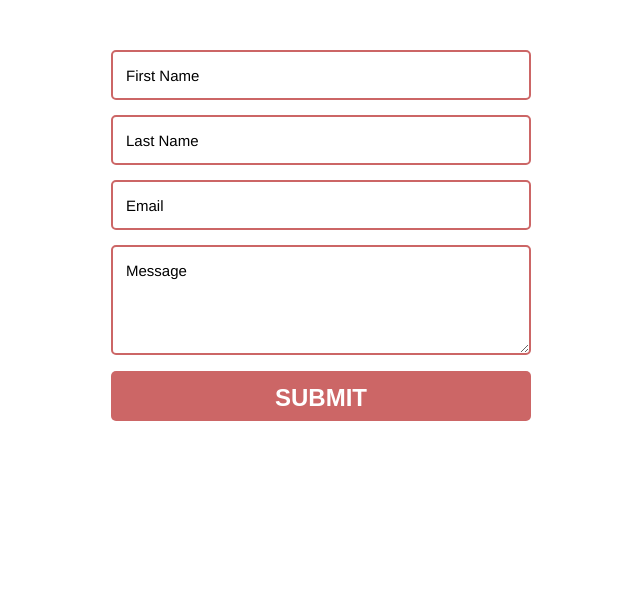
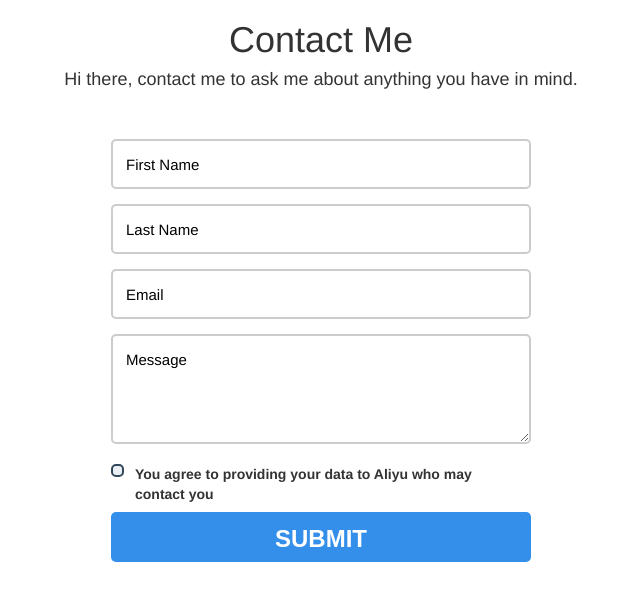
Before and after one commit to AbuTuraab/Hng-Task-1, a React (Create React App) app: page /contact in a window 1280 px wide. Shown: the top 600 px of the page, without its empty margins (319-959 px from the left). Built offline with nearby package versions, Linux system fonts and the light colour scheme.

Commit message:
updated contact page

```diff
--- a/src/Pages/Contact.js
+++ b/src/Pages/Contact.js
@@ -2,13 +2,27 @@ function Contact() {
     return(
 
 <div>
+
+<div className="tex">
+<h1>Contact Me</h1>
+<h4>Hi there, contact me to ask me about anything you have in mind.</h4>
+</div>
 
 <form>
   <input  type="text" class="feedback-input" placeholder="First Name" id="first_name" />
    <input  type="text" class="feedback-input" placeholder="Last Name" id="last_name" />
   <input  type="text" class="feedback-input" placeholder="Email" id="email" />
   <textarea  class="feedback-input" placeholder="Message" id="message"></textarea>
-  <input id="btn__submit" type="submit" value="SUBMIT"/>
+
+
+  <div>
+    <label class="container">You agree to providing your data to Aliyu who may contact you
+    <input type="checkbox" id="checkbox" />
+      <span class="checkmark"></span>
+    </label>
+  </div>
+
+   <input id="btn__submit" type="submit" value="SUBMIT"/>
 </form>
 </div>
 )
--- a/src/components/Links.js
+++ b/src/components/Links.js
@@ -83,7 +83,7 @@ function Links() {
 
          <Link to={"/contact"} >
           <div className="btn btn-danger btn-outline btn-lg"
-          id="btn_zuri">Contact Me</div>
+          id="contact">Contact Me</div>
         </Link>
 
      </div>
--- a/src/index.css
+++ b/src/index.css
@@ -49,7 +49,9 @@ body {
 }
 
 
-
+.tex{
+  text-align: center;
+}
 
 
 .trick:hover img {
@@ -296,7 +298,7 @@ form { max-width:420px; margin:50px auto; }
   border-radius: 5px;
   line-height: 22px;
   background-color: transparent;
-  border:2px solid #CC6666;
+  border:2px solid #ccc;
   transition: all 0.3s;
   padding: 13px;
   margin-bottom: 15px;
@@ -312,11 +314,67 @@ textarea {
   line-height: 150%;
   resize:vertical;
 }
+/* Style the label containing the input element */
+.container {
+  display: block;
+  position: relative;
+  padding-left: 24px;
+  margin-bottom: 12px;
+  cursor: pointer;
+  user-select: none;
+}
+
+/* Hide the browser's default checkbox */
+.container input {
+  position: absolute;
+  opacity: 0;
+  cursor: pointer;
+  height: 0;
+  width: 0;
+}
+/* Create a custom checkbox */
+.checkmark {
+  position: absolute;
+  top: 0;
+  left: 0;
+  height: 13px;
+  width: 13px;
+  background-color: #EAF0F6;
+  border: 2px solid #33475B;
+  border-radius: 5px;
+}
+
+/* When the checkbox is checked, add a navy background */
+.container input:checked ~ .checkmark {
+  background-color: #33475B;
+}
+
+/* Create the checkmark (hidden when not checked) */
+.checkmark:after {
+  content: "";
+  position: absolute;
+  display: none;
+}
+
+/* Show the checkmark when checked */
+.container input:checked ~ .checkmark:after {
+  display: block;
+}
+
+/* Style the checkmark */
+.container .checkmark:after {
+  left: 3px;
+  width: 4px;
+  height: 8px;
+  border: solid white;
+  border-width: 0 2px 2px 0;
+  transform: rotate(45deg);
+}
 
 [type="submit"] {
   font-family: 'Montserrat', Arial, Helvetica, sans-serif;
   width: 100%;
-  background:#CC6666;
+  background:#348feb;
   border-radius:5px;
   border:0;
   cursor:pointer;
@@ -328,4 +386,4 @@ textarea {
   margin-top:-4px;
   font-weight:700;
 }
-[type="submit"]:hover { background:#CC4949; }
+[type="submit"]:hover { background:#348feb; }
```
